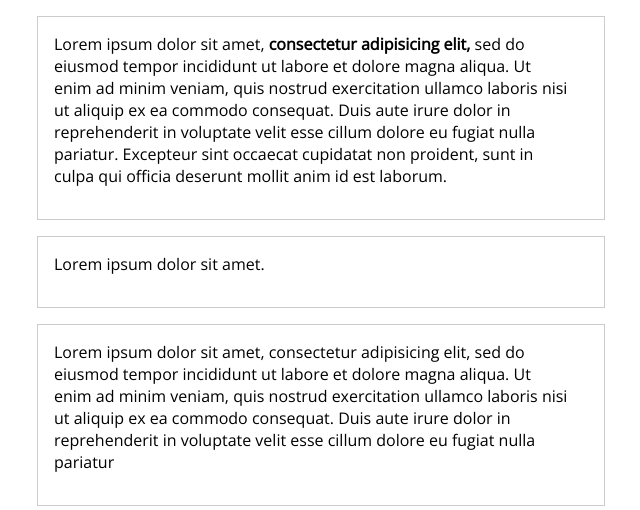
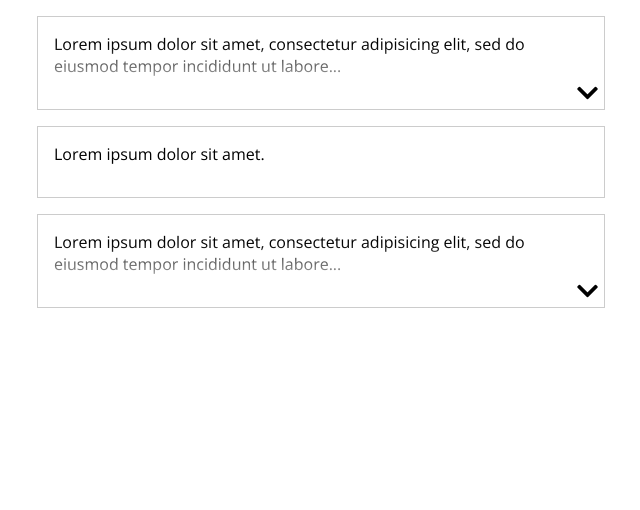
Before and after one commit to jose-meurer/javascript, a plain HTML site: page strings/mostra-paragrafos/mostraParagrafos.html in a window 1280 px wide. Shown: the whole page, without its empty margins (319-959 px from the left). Drawn offline with nearby package versions, Linux system fonts and the light colour scheme.

Commit message:
desafio concluido

```diff
--- /dev/null
+++ b/strings/mostra-paragrafos/js/mostraParagrafos.js
@@ -0,0 +1,38 @@
+(function () {
+  const paragrafos = [...document.querySelectorAll(".card p")];
+  const originTexts = paragrafos.map((p) => p.innerText);
+  const maxLength = 100;
+
+  paragrafos.forEach((p, index) => {
+    if (p.innerText.length > maxLength) {
+      p.textContent = p.innerText.substring(0, maxLength) + "...";
+
+      const btn = document.createElement("button");
+      btn.innerHTML = `<i class="fas fa-chevron-down"></i>`;
+      p.parentElement.classList.add("text-hidden");
+
+      btn.addEventListener("click", (e) => {
+        toggleText(e, p, index);
+      });
+
+      p.parentElement.append(btn);
+    }
+  });
+
+  function toggleText(e, p, index) {
+    const card = e.currentTarget.parentElement;
+
+    card.classList.toggle("text-hidden");
+    e.currentTarget.querySelector("i").classList.toggle("fa-chevron-down");
+    e.currentTarget.querySelector("i").classList.toggle("fa-chevron-up");
+
+    if (card.classList.contains("text-hidden")) {
+      p.textContent = p.innerText.substring(0, maxLength) + "...";
+    } else {
+      p.textContent = originTexts[index];
+    }
+
+    console.log(p.innerHTML)
+    console.log(p.innerText)
+  }
+})();
--- a/strings/mostra-paragrafos/mostraParagrafos.html
+++ b/strings/mostra-paragrafos/mostraParagrafos.html
@@ -1,14 +1,12 @@
 <!DOCTYPE html>
 <html>
-
   <head>
     <title></title>
-	<link href="https://fonts.googleapis.com/css2?family=Open+Sans&display=swap" rel="stylesheet">
-	<link rel="stylesheet" href="https://use.fontawesome.com/releases/v5.8.1/css/all.css"
-		integrity="sha384-50oBUHEmvpQ+1lW4y57PTFmhCaXp0ML5d60M1M7uH2+nqUivzIebhndOJK28anvf" crossorigin="anonymous">
+    <link href="https://fonts.googleapis.com/css2?family=Open+Sans&display=swap" rel="stylesheet" />
+    <link rel="stylesheet" href="https://use.fontawesome.com/releases/v5.8.1/css/all.css" integrity="sha384-50oBUHEmvpQ+1lW4y57PTFmhCaXp0ML5d60M1M7uH2+nqUivzIebhndOJK28anvf" crossorigin="anonymous" />
     <style>
       body {
-			font-family: 'Open Sans', sans-serif;
+        font-family: "Open Sans", sans-serif;
       }
 
       button {
@@ -58,7 +56,6 @@
         color: red;
       }
 
-
       body,
       html {
         height: 100%;
@@ -69,32 +66,24 @@
   <body>
     <div id="container">
       <div class="card">
-			<p>Lorem ipsum dolor sit amet, <b>consectetur adipisicing elit, </b>sed do eiusmod
-				tempor incididunt ut labore et dolore magna aliqua. Ut enim ad minim veniam,
-				quis nostrud exercitation ullamco laboris nisi ut aliquip ex ea commodo
-				consequat. Duis aute irure dolor in reprehenderit in voluptate velit esse
-				cillum dolore eu fugiat nulla pariatur. Excepteur sint occaecat cupidatat non
-				proident, sunt in culpa qui officia deserunt mollit anim id est laborum.</p>
-
+        <p>
+          Lorem ipsum dolor sit amet, <b>consectetur adipisicing elit, </b>sed do eiusmod tempor incididunt ut labore et dolore magna aliqua. Ut enim ad minim veniam, quis nostrud exercitation ullamco
+          laboris nisi ut aliquip ex ea commodo consequat. Duis aute irure dolor in reprehenderit in voluptate velit esse cillum dolore eu fugiat nulla pariatur. Excepteur sint occaecat cupidatat non
+          proident, sunt in culpa qui officia deserunt mollit anim id est laborum.
+        </p>
       </div>
 
       <div class="card">
         <p>Lorem ipsum dolor sit amet.</p>
       </div>
       <div class="card">
-			<p>Lorem ipsum dolor sit amet, consectetur adipisicing elit, sed do eiusmod
-				tempor incididunt ut labore et dolore magna aliqua. Ut enim ad minim veniam,
-				quis nostrud exercitation ullamco laboris nisi ut aliquip ex ea commodo
-				consequat. Duis aute irure dolor in reprehenderit in voluptate velit esse
-				cillum dolore eu fugiat nulla pariatur</p>
+        <p>
+          Lorem ipsum dolor sit amet, consectetur adipisicing elit, sed do eiusmod tempor incididunt ut labore et dolore magna aliqua. Ut enim ad minim veniam, quis nostrud exercitation ullamco
+          laboris nisi ut aliquip ex ea commodo consequat. Duis aute irure dolor in reprehenderit in voluptate velit esse cillum dolore eu fugiat nulla pariatur
+        </p>
       </div>
     </div>
 
-	<script type="text/javascript">
-
-
-
-	</script>
+    <script src="js/mostraParagrafos.js"></script>
   </body>
-
 </html>
```
Lines whose indentation alone changed are shown as unchanged.
